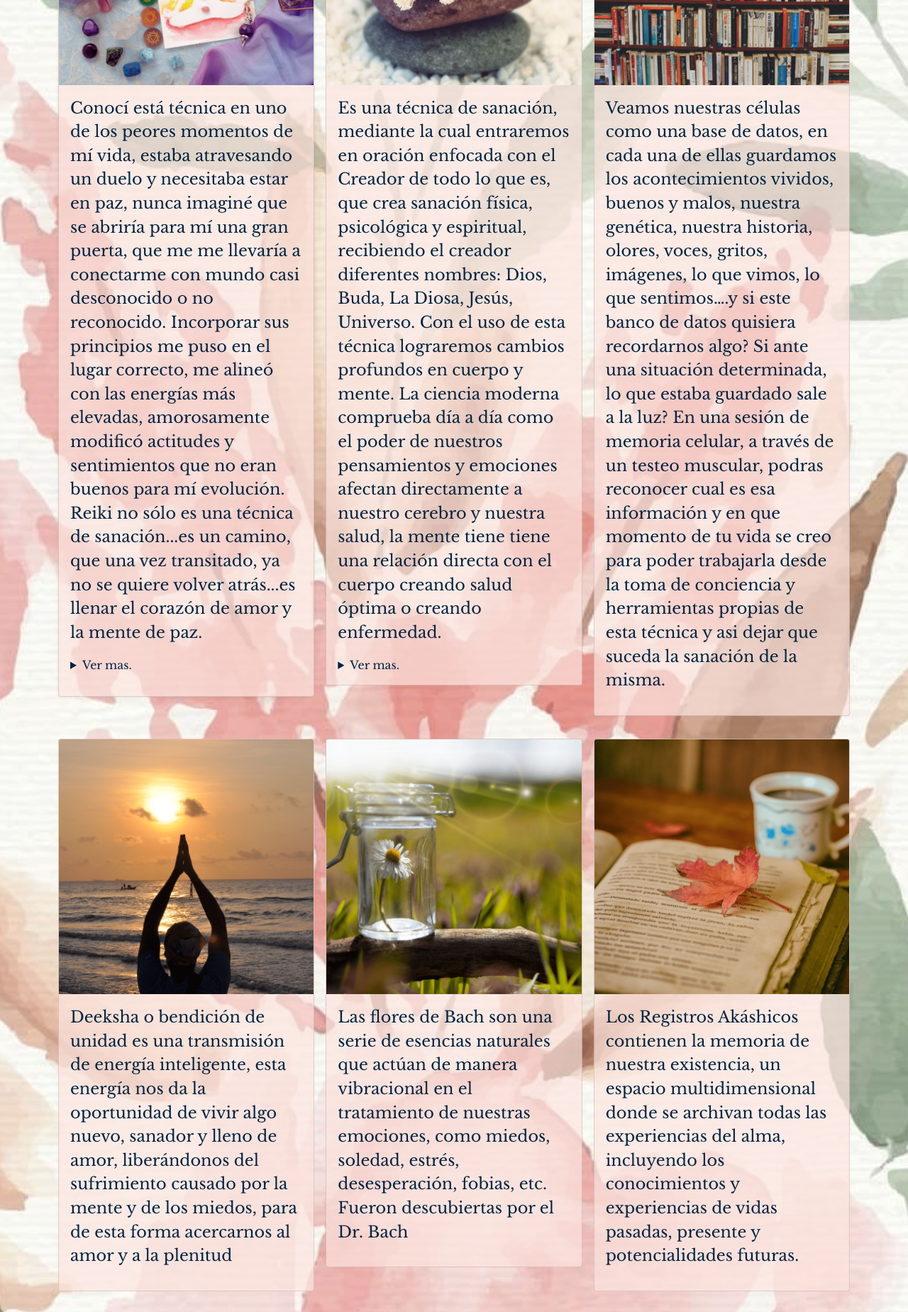
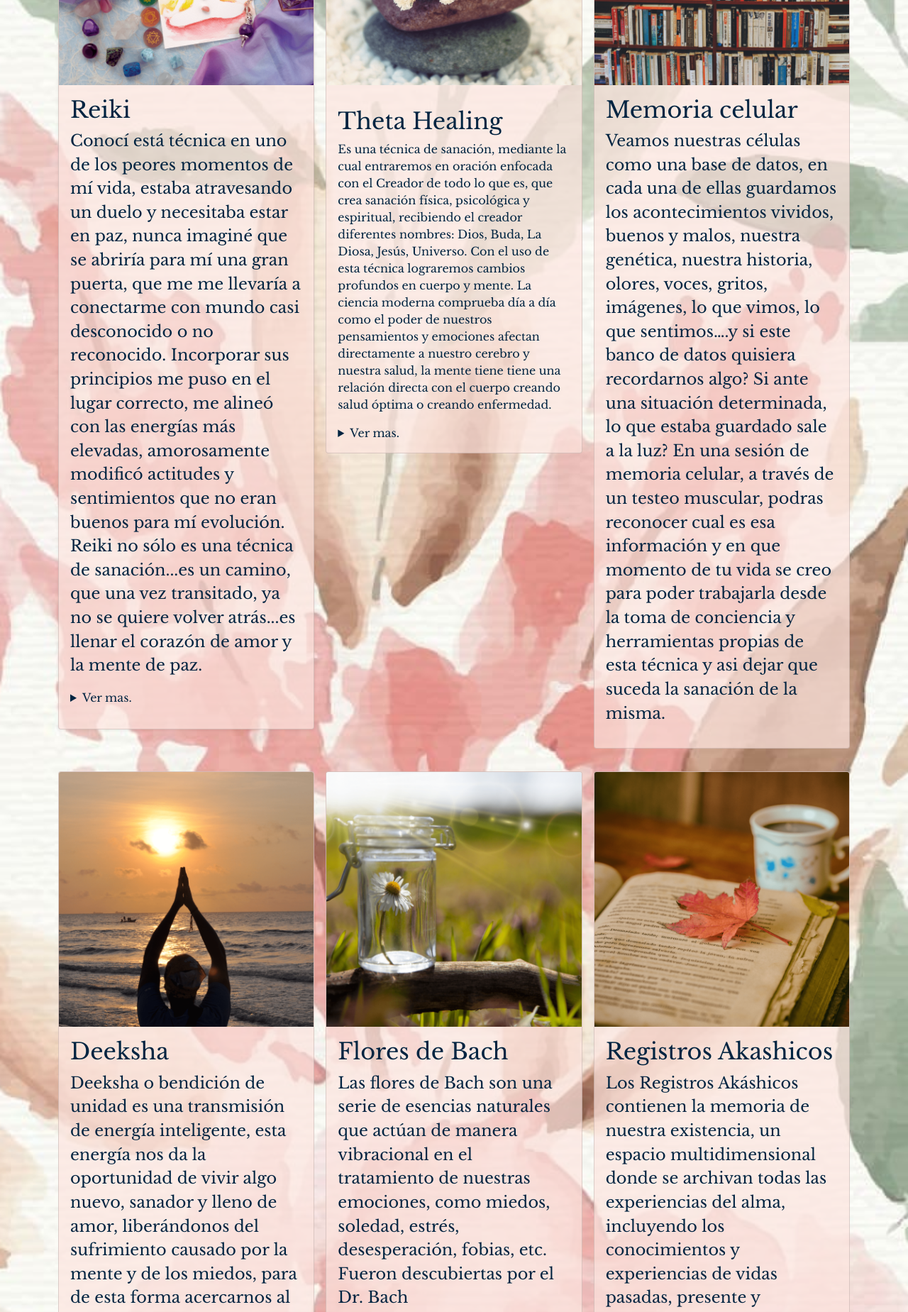
Before and after one commit to fvivianiballini/sanacion_energetica, a website: page pages/terapias.html in a window 1280 px wide. Shown: the part 460-2309 px from the top of the page at 71% size. Drawn offline with nearby package versions, Linux system fonts and the light colour scheme; grey boxes are pictures that could not be loaded.

Commit message:
textos terapias

```diff
--- a/pages/terapias.html
+++ b/pages/terapias.html
@@ -48,6 +48,7 @@
                         <div class=" card shadow-sm">
                             <img src="../images/reiki.png" class="card-img-top" style="width: auto; height: auto;"alt="curso tarot">
                             <div class="card-body">
+                              <h2>Reiki</h2>
                               <p class="card-text">
                                 Conocí está técnica en uno de los peores momentos de mí vida, estaba atravesando un duelo y necesitaba estar en paz, nunca imaginé que se abriría para mí una gran puerta, que me me llevaría a conectarme con mundo casi desconocido o no reconocido. Incorporar sus principios me puso en el lugar correcto, me alineó con las energías más elevadas, amorosamente modificó actitudes y sentimientos que no eran buenos para mí evolución. Reiki no sólo es una técnica de sanación...es un camino, que una vez transitado, ya no se quiere volver atrás...es llenar el corazón de amor y la mente de paz.
                                 <details>
@@ -69,6 +70,7 @@
                                 <img src="../images/theta_healing.png" class="card-img-top" style="width: auto; height: auto;"alt="curso reiki">
                                 <div class="card-body">
                                     <p class="card-text">
+                                      <h2>Theta Healing</h2>
                                     Es una técnica de sanación, mediante la cual entraremos en oración enfocada con el Creador de todo lo que es, que crea sanación física, psicológica y espiritual, recibiendo el creador diferentes nombres: Dios, Buda, La Diosa, Jesús, Universo.
                                     Con el uso de esta técnica lograremos cambios profundos en cuerpo y mente.
                                     La ciencia moderna comprueba día a día como el poder de nuestros pensamientos y emociones afectan directamente a nuestro cerebro y nuestra salud, la mente tiene tiene una relación directa con el cuerpo creando salud óptima o creando enfermedad.
@@ -92,6 +94,7 @@
                                 <div class=" card col-md-12 mb-3">
                                     <img src="../images/memoria_celular.png" class="card-img-top" style="width: auto; height: auto;"alt="curso reiki">
                                     <div class="card-body">
+                                      <h2>Memoria celular</h2>
                                         <p class="card-text">
                                             Veamos nuestras células como una base de datos, en cada una de ellas guardamos los acontecimientos vividos, buenos y malos, nuestra genética, nuestra historia, olores, voces, gritos, imágenes, lo que vimos, lo que sentimos….y si este banco de datos quisiera recordarnos algo? Si ante una situación determinada, lo que estaba guardado sale a la luz? En una sesión de memoria celular, a través de un testeo muscular, podras reconocer cual es esa información y en que momento de tu vida se creo para poder  trabajarla desde la toma de conciencia y herramientas propias de esta técnica y asi dejar que suceda la sanación de la misma.
                                         </p>
@@ -104,6 +107,7 @@
                                     <div class=" card col-md-12 mb-3">
                                         <img src="../images/deeksha.png" class="card-img-top" style="width: auto; height: auto;"alt="curso reiki">
                                         <div class="card-body">
+                                          <h2>Deeksha</h2>
                                             <p class="card-text">
                                                 Deeksha o bendición de unidad es una transmisión de energía inteligente, esta energía nos da la oportunidad de vivir algo nuevo, sanador y lleno de amor, liberándonos del sufrimiento causado por la mente y  de los miedos, para de esta forma acercarnos al amor y a la plenitud
                                             </p>
@@ -116,6 +120,7 @@
                                         <div class=" card col-md-12 mb-3">
                                             <img src="../images/flores_bach.png" class="card-img-top" style="width: auto; height: auto;"alt="curso reiki">
                                             <div class="card-body">
+                                              <h2>Flores de Bach</h2>
                                                 <p class="card-text">
                                                     Las flores de Bach son una serie de esencias naturales que actúan de manera vibracional en el tratamiento de nuestras emociones, como miedos, soledad, estrés, desesperación, fobias, etc. Fueron descubiertas por el Dr. Bach
                                                 </p>
@@ -128,6 +133,7 @@
                                             <div class=" card col-md-12 mb-3">
                                                 <img src="../images/registros_akashicos.png" class="card-img-top" style="width: auto; height: auto;"alt="curso reiki">
                                                 <div class="card-body">
+                                                  <h2>Registros Akashicos</h2>
                                                     <p class="card-text">
                                                         Los Registros Akáshicos contienen la memoria de nuestra existencia, un espacio multidimensional donde se archivan todas las experiencias del alma, incluyendo los conocimientos y experiencias de vidas pasadas, presente y potencialidades futuras.
                                                     </p>
@@ -140,6 +146,7 @@
                                 <div class=" card col-md-12 mb-3">
                                     <img src="../images/constelaciones.png" class="card-img-top" style="width: auto; height: auto;"alt="curso reiki">
                                     <div class="card-body">
+                                      <h2>Constelaciones familiares</h2>
                                         <p class="card-text">
                                             Esta maravillosa corriente terapeutica creada por Bert Hellinger nos facilita un orden familiar en equilibrio, nos ayuda a reconciliarnos con nuestra historia a comprender el porque de algunos sucesos y principalmente a ubicar a cada quien en su rol, desde el amor, liberándonos del peso del sistema familiar, desenredando cada nudo que nos ata hacia arriba y hacia debajo de nuestro linaje
                                         </p>
@@ -152,6 +159,7 @@
                                 <div class=" card shadow-sm">
                                     <img src="../images/decodificacion.png" class="card-img-top" style="width: auto; height: auto;"alt="curso registros">
                                     <div class="card-body">
+                                      <h2>Decodificacion</h2>
                                       <p class="card-text">¿Y si te hago esta pregunta? Que te aleja de sentirte pleno y feliz? Tus respuestas pueden ir desde “estoy enferma/o, no tengo la economía que quiero, no logro comprar una casa, no tengo el empleo que quiero, me duele la rodilla, cada vez que salgo algo me pasa”
                                         Te cuestionaste alguna vez porque estas viviendo cualquiera de estos síntomas? Si es tuyo o si es de tu familia, de tus ancestros?
                                         Todo lo que pasa en tu vida HOY tiene una respuesta en tu pasado, en tu linaje, en la historia de tus ancestros, te invito a desandar ese camino para, no solo hallar esas repuestas, sino también a sanar la causa que dio vida al sintoma.
```
